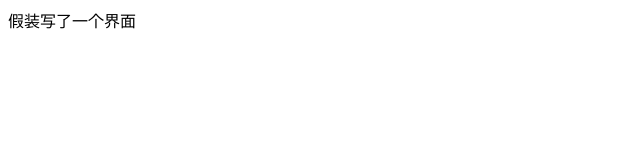
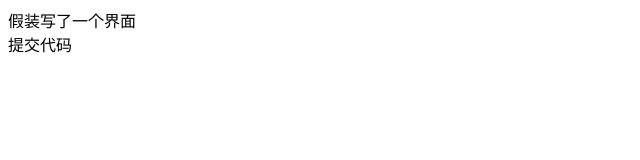
Before and after one commit to colorful-hh/git-github.com-colorful-hh-master, a plain HTML site: page index.html in a window 1280 px wide. Shown: the whole page, without its empty margins (0-640 px from the left). Drawn offline with Linux system fonts and the light colour scheme.

Commit message:
提交代码

```diff
--- a/index.html
+++ b/index.html
@@ -6,5 +6,6 @@
 </head>
 <body>
 <div class="box">假装写了一个界面</div>
+<div>提交代码</div>
 </body>
 </html>
```
